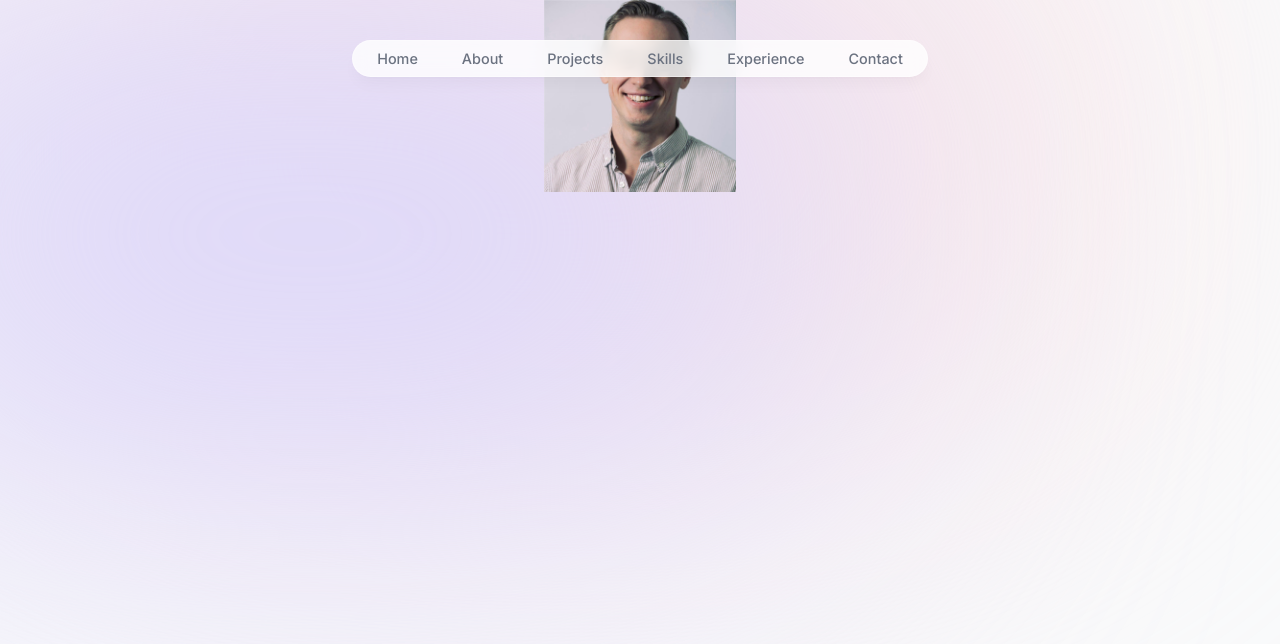
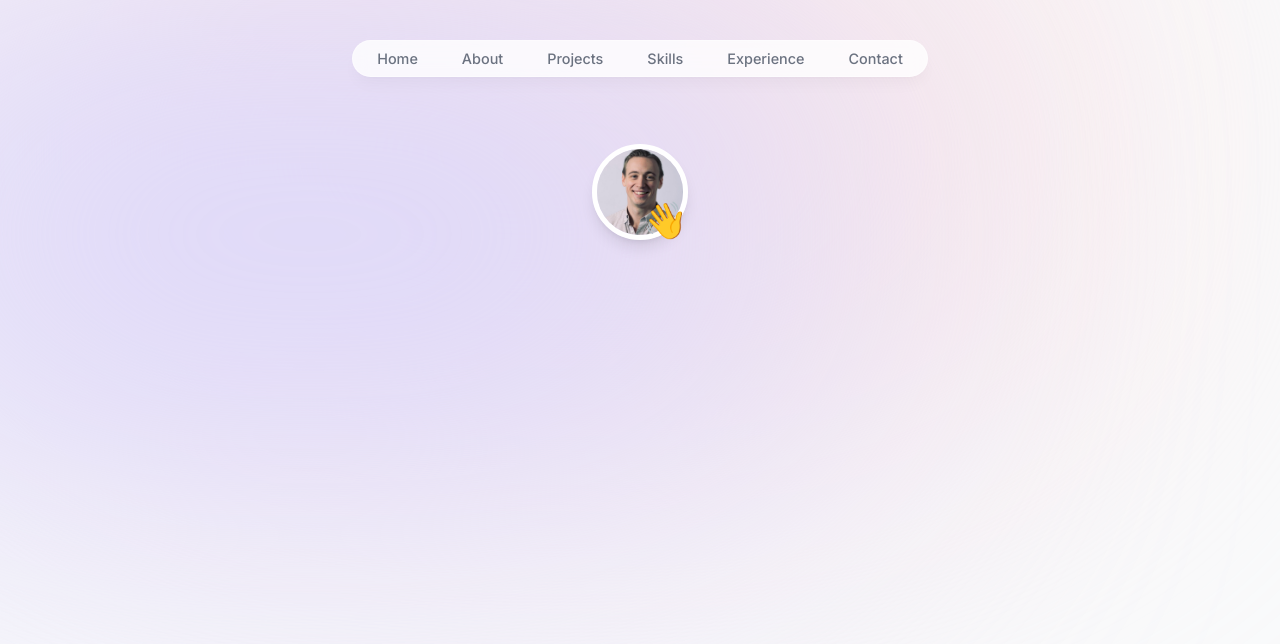
Before and after one commit to axxcident/Portafolio, a Next.js app: page / in a window 1280 px wide. Shown: the top 644 px of the page. Built offline with nearby package versions, Linux system fonts and the light colour scheme.

Commit message:
1:33:54 börja skriv introText

```diff
--- a/app/layout.tsx
+++ b/app/layout.tsx
@@ -16,7 +16,9 @@
 }) {
   return (
     <html lang="en">
-      <body className={`${inter.className} bg-gray-50 text-gray-950 relative`}>
+      <body
+        className={`${inter.className} bg-gray-50 text-gray-950 relative pt-28 sm:pt-36`}
+      >
         <div className="bg-[#fbe2e3] absolute top-[-6rem] -z-10 right-[11rem] h-[31.25rem] w-[31.25rem] rounded-full blur-[10rem] sm:w-[68.75rem] dark:bg-[#946263]"></div>
 
         <div className="bg-[#dbd7fb] absolute top-[-1rem] -z-10 left-[-35rem] h-[31.25rem] w-[50rem] rounded-full blur-[10rem] sm:w-[68.75rem] md:left-[-33rem] lg:left-[-28rem] xl:left-[-15rem] 2xl:left-[-5rem] dark:bg-[#676394]"></div>
--- a/components/intro.tsx
+++ b/components/intro.tsx
@@ -1,3 +1,5 @@
+"use client";
+import { motion } from "framer-motion";
 import Image from "next/image";
 import React from "react";
 
@@ -5,8 +7,38 @@
   return (
     <section>
       <div className="flex items-center justify-center">
-        <div>
-          <Image src="/me.jpg" alt="Axel Olivecrona" width="192" height="192" />
+        <div className="relative">
+          <motion.div
+            initial={{ opacity: 0, scale: 0 }}
+            animate={{ opacity: 1, scale: 1 }}
+            transition={{
+              type: "tween",
+              duration: 0.2,
+            }}
+          >
+            <Image
+              src="/me.jpg"
+              alt="Axel Olivecrona"
+              width="192"
+              height="192"
+              quality={95}
+              priority={true}
+              className="h-24 w-24 rounded-full object-cover border-[0.35rem] border-white shadow-lg"
+            />
+            <motion.span
+              className="absolute bottom-0 right-0 text-4xl"
+              initial={{ opacity: 0, scale: 0 }}
+              animate={{ opacity: 1, scale: 1 }}
+              transition={{
+                type: "spring",
+                stiffness: 125,
+                delay: 0.1,
+                duration: 0.7,
+              }}
+            >
+              👋
+            </motion.span>
+          </motion.div>
         </div>
       </div>
     </section>
--- a/next.config.js
+++ b/next.config.js
@@ -1,4 +1,16 @@
 /** @type {import('next').NextConfig} */
-const nextConfig = {}
+const nextConfig = {
+  images: {
+    remotePatterns: [
+      {
+        protocol: "https",
+        hostname: "images.unsplash.com",
+      },
+    ],
+  },
+  experimental: {
+    serverActions: true,
+  },
+}
 
 module.exports = nextConfig
```
